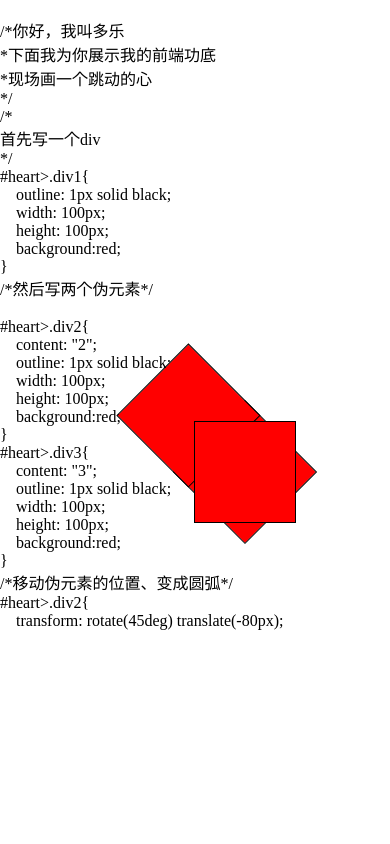
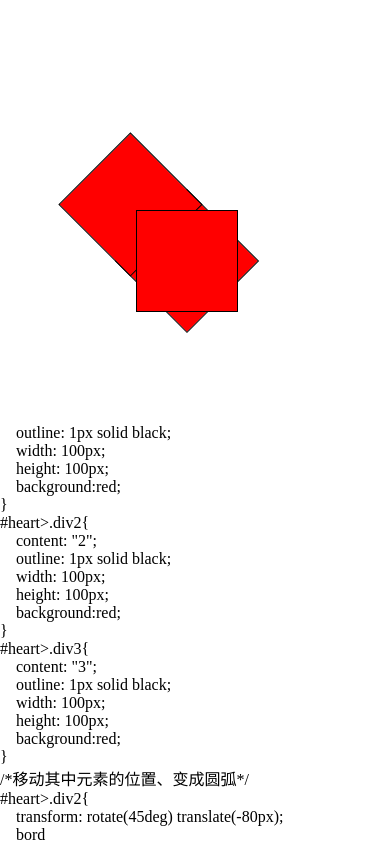
Before and after one commit to lance-0921/Heart, a plain HTML site: page src/index.html in a window 390 px wide. Drawn offline with Linux system fonts and the light colour scheme.

Commit message:
设置了手机分屏

```diff
--- a/dist/main.1f19ae8e.js
+++ b/dist/main.1f19ae8e.js
@@ -120,7 +120,9 @@ parcelRequire = (function (modules, cache, entry, globalName) {
 })({"main.js":[function(require,module,exports) {
 var html = document.querySelector('#html');
 var style = document.querySelector('#style');
-var string = "\n/*\u4F60\u597D\uFF0C\u6211\u53EB\u591A\u4E50\n*\u4E0B\u9762\u6211\u4E3A\u4F60\u5C55\u793A\u6211\u7684\u524D\u7AEF\u529F\u5E95\n*\u73B0\u573A\u753B\u4E00\u4E2A\u8DF3\u52A8\u7684\u5FC3\n*/\n/*\n\u9996\u5148\u5199\u4E00\u4E2Adiv\n*/\n#heart>.div1{\n    outline: 1px solid black;\n    width: 100px;\n    height: 100px;\n    background:red;    \n}\n/*\u7136\u540E\u5199\u4E24\u4E2A\u4F2A\u5143\u7D20*/\n\n#heart>.div2{\n    content: \"2\";\n    outline: 1px solid black;\n    width: 100px;\n    height: 100px;\n    background:red;\n}\n#heart>.div3{\n    content: \"3\";\n    outline: 1px solid black;\n    width: 100px;\n    height: 100px;\n    background:red;\n}\n/*\u79FB\u52A8\u4F2A\u5143\u7D20\u7684\u4F4D\u7F6E\u3001\u53D8\u6210\u5706\u5F27*/\n#heart>.div2{\n    transform: rotate(45deg) translate(-80px);\n    border-radius: 50% 0 0 50%;\n}\n#heart>.div3{\n    transform: rotate(45deg) translateY(-80px);\n    border-radius: 50% 50% 0 0 ;\n}\n/*\u6D88\u9664\u9ED1\u8FB9\u6846*/\n#heart>.div1{\n    outline:none;\n}\n#heart>.div2{\n    outline:none;\n}\n#heart>.div3{\n    outline:none;\n}\n/*\u6700\u540E\u8BA9\u7EA2\u5FC3\u52A8\u8D77\u6765*/\n/*\u9047\u5230\u95EE\u9898\uFF1A\u4F7F\u7528transform: scale()\u4F1A\u4F7F\u5FC3\u5F62\u53D8\u5F62*/\n\n@keyframes heart {\n    from {\n      transform: scale(1);\n    }\n    to {\n      transform: scale(1.2);\n    }\n  }\n#heart{\n    animation:.3s infinite alternate-reverse heart;\n}\n";
+var string = "\n/*\u4F60\u597D\uFF0C\u6211\u53EB\u591A\u4E50\n*\u4E0B\u9762\u6211\u4E3A\u4F60\u5C55\u793A\u6211\u7684\u524D\u7AEF\u529F\u5E95\n*\u6CE8\u610F\u89C2\u770B\u54E6\n*\u6211\u5C06\u73B0\u573A\u5199\u51FA\u4E00\u4E2A\u8DF3\u52A8\u7684\u5FC3\n*/\n/*\n\u9996\u5148\u51993\u4E2A\u6807\u7B7E\n*/\n#heart>.div1{\n    outline: 1px solid black;\n    width: 100px;\n    height: 100px;\n    background:red;    \n}\n#heart>.div2{\n    content: \"2\";\n    outline: 1px solid black;\n    width: 100px;\n    height: 100px;\n    background:red;\n}\n#heart>.div3{\n    content: \"3\";\n    outline: 1px solid black;\n    width: 100px;\n    height: 100px;\n    background:red;\n}\n/*\u79FB\u52A8\u5176\u4E2D\u5143\u7D20\u7684\u4F4D\u7F6E\u3001\u53D8\u6210\u5706\u5F27*/\n#heart>.div2{\n    transform: rotate(45deg) translate(-80px);\n    border-radius: 50% 0 0 50%;\n}\n#heart>.div3{\n    transform: rotate(45deg) translateY(-80px);\n    border-radius: 50% 50% 0 0 ;\n}\n/*\u6D88\u9664\u9ED1\u8FB9\u6846*/\n#heart>.div1{\n    outline:none;\n}\n#heart>.div2{\n    outline:none;\n}\n#heart>.div3{\n    outline:none;\n}\n/*\u6700\u540E\u8BA9\u7EA2\u5FC3\u52A8\u8D77\u6765*/\n#heart{\n    animation:.3s infinite alternate-reverse heart;\n}\n@keyframes heart {\n    from {\n      transform: scale(1);\n    }\n    to {\n      transform: scale(1.2);\n    }\n  }\n\n";
+/*遇到问题：如果用一个div加两个伪元素，在使用transform: scale()会使心形变形*/
+
 var n = 0;
 var string2 = "";
 
--- a/dist/style.e308ff8e.css
+++ b/dist/style.e308ff8e.css
@@ -25,6 +25,22 @@
 #heart > .div3 {
   position: absolute;
 }
+/* 遇到问题：手机如何分成上下两半 */
+@media (max-width: 500px) {
+  #html {
+    height: 50vh;
+    overflow: auto;
+  }
+  #divWrapper {
+    height: 50vh;
+  }
+  #heart {
+    position: fixed;
+    top: 25%;
+    left: 35%;
+    transform: translateX(-50%);
+  }
+}
 
 
 /*# sourceMappingURL=/style.e308ff8e.css.map */
--- a/src/index.html
+++ b/src/index.html
@@ -3,15 +3,19 @@
   <head>
     <meta charset="UTF-8" />
     <meta http-equiv="X-UA-Compatible" content="IE=edge" />
-    <meta name="viewport" content="width=device-width, initial-scale=1.0" />
-    <title>会动的红心</title>
+    <meta
+      name="viewport"
+      content="width=device-width,initial-scale=1,minimum-scale=1,maximum-scale=1,user-scalable=no,viewport-fit=cover"
+    />
     <link rel="stylesheet" href="style.css" />
   </head>
   <body>
-    <div id="heart">
-      <div class="div1"></div>
-      <div class="div2"></div>
-      <div class="div3"></div>
+    <div id="divWrapper">
+      <div id="heart">
+        <div class="div1"></div>
+        <div class="div2"></div>
+        <div class="div3"></div>
+      </div>
     </div>
 
     <div id="html"></div>
--- a/src/main.js
+++ b/src/main.js
@@ -4,10 +4,11 @@ let style = document.querySelector('#style');
 let string =`
 /*你好，我叫多乐
 *下面我为你展示我的前端功底
-*现场画一个跳动的心
+*注意观看哦
+*我将现场写出一个跳动的心
 */
 /*
-首先写一个div
+首先写3个标签
 */
 #heart>.div1{
     outline: 1px solid black;
@@ -15,8 +16,6 @@ let string =`
     height: 100px;
     background:red;
 }
-/*然后写两个伪元素*/
-
 #heart>.div2{
     content: "2";
     outline: 1px solid black;
@@ -31,7 +30,7 @@ let string =`
     height: 100px;
     background:red;
 }
-/*移动伪元素的位置、变成圆弧*/
+/*移动其中元素的位置、变成圆弧*/
 #heart>.div2{
     transform: rotate(45deg) translate(-80px);
     border-radius: 50% 0 0 50%;
@@ -51,8 +50,9 @@ let string =`
     outline:none;
 }
 /*最后让红心动起来*/
-/*遇到问题：使用transform: scale()会使心形变形*/
-
+#heart{
+    animation:.3s infinite alternate-reverse heart;
+}
 @keyframes heart {
     from {
       transform: scale(1);
@@ -61,11 +61,9 @@ let string =`
       transform: scale(1.2);
     }
   }
-#heart{
-    animation:.3s infinite alternate-reverse heart;
-}
+
 `;
-
+/*遇到问题：如果用一个div加两个伪元素，在使用transform: scale()会使心形变形*/
 let n = 0;
 let string2 = ``;
 let step=()=>{
--- a/src/style.css
+++ b/src/style.css
@@ -25,3 +25,19 @@
 #heart > .div3 {
   position: absolute;
 }
+/* 遇到问题：手机如何分成上下两半 */
+@media (max-width: 500px) {
+  #html {
+    height: 50vh;
+    overflow: auto;
+  }
+  #divWrapper {
+    height: 50vh;
+  }
+  #heart {
+    position: fixed;
+    top: 25%;
+    left: 35%;
+    transform: translateX(-50%);
+  }
+}
```
Also changed, not shown: dist/index.html (+7 -6 lines), 3 other files.
